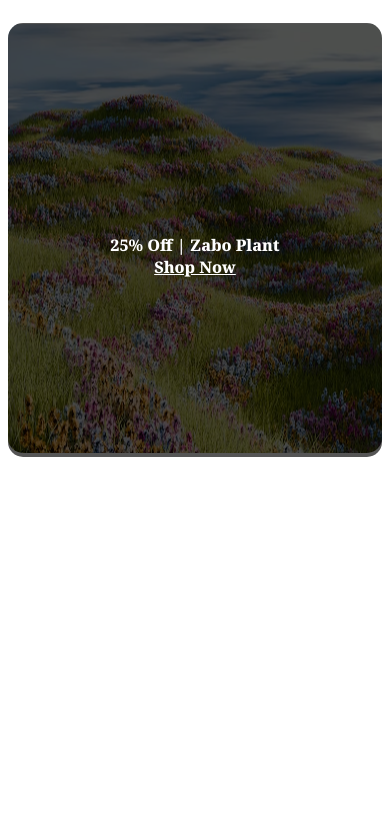
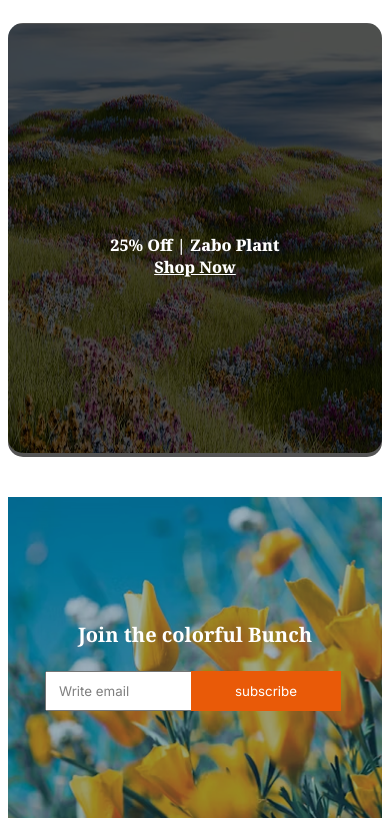
Before and after one commit to Afifalsaad/assignment-2, a plain HTML site: page index.html in a window 390 px wide. Shown: the part 4355-5181 px from the top of the page. Before the commit the page ends 4820 px from the top, so only its background shows below. Drawn offline with Linux system fonts and the light colour scheme.

Commit message:
create colorful bunch section and made it responsive

```diff
--- a/index.html
+++ b/index.html
@@ -149,6 +149,16 @@
                 </div>
             </div>
         </section>
+
+        <section class="colorful-bunch-container">
+            <div class="colorful-bunch">
+                <h1 class="colorful-bunch-title noto-serif-font">Join the colorful Bunch</h1>
+                <div class="input-field">
+                    <input class="inter-font" type="email" placeholder="Write email">
+                    <button class="subscribe inter-font">subscribe</button>
+                </div>
+            </div>
+        </section>
     </main>
     <footer>
 
--- a/styles/style.css
+++ b/styles/style.css
@@ -1,5 +1,7 @@
 *{
     box-sizing: border-box;
+    /* margin: 0;
+    padding: 0; */
 }
 
 
@@ -433,6 +435,77 @@
         width: 100%;
         border-radius: 15;
     }
+}
 
-    .over
+
+/* Colorful Bunch related style */
+.colorful-bunch-container{
+    background-image: url("../assets/news-letter-bg.png");
+    background-repeat: no-repeat;
+    background-size: 100%;
+    width: 1440px;
+    height: 533px;
+    margin: 0 auto;
+    margin-top: 120px;
+    display: grid;
+    align-content: center;
 }
+
+.colorful-bunch{
+    margin: 0 auto;
+}
+
+.colorful-bunch-title{
+    text-align: center;
+    color: white;
+    margin-bottom: 23px;
+}
+input[type="email"]{
+    width: 640px;
+    height: 50px;
+}
+
+input::placeholder{
+    color: rgba(0, 0, 0, 0.5);
+    padding-left: 10px;
+}
+.subscribe{
+    width: 197px;
+    height: 50px;
+    background-color: rgba(233, 90, 8, 1);
+    border: none;
+    color: white;
+    margin: -8px;
+}
+.colorful-bunch-title{
+    font-size: 3.125rem;
+    font-weight: 700;
+}
+
+/* Small Device responsive */
+@media screen and (max-width:576px) {
+    .colorful-bunch-container{
+        width: 100%;
+        height: 321px;
+        background-size: cover;
+        background-repeat: no-repeat;
+        background-position: center;
+        margin-top: 40px;
+    }
+    .colorful-bunch{
+        width: 100%;
+        align-items: center;
+    }
+
+    .input-field{
+        width: 300px;
+        margin: 0 auto;
+    }
+    .colorful-bunch-title{
+        font-size: 1.25rem;
+    }
+    input[type="email"], .subscribe{
+        width: 50%;
+        height: 40px;
+    }
+}
```
